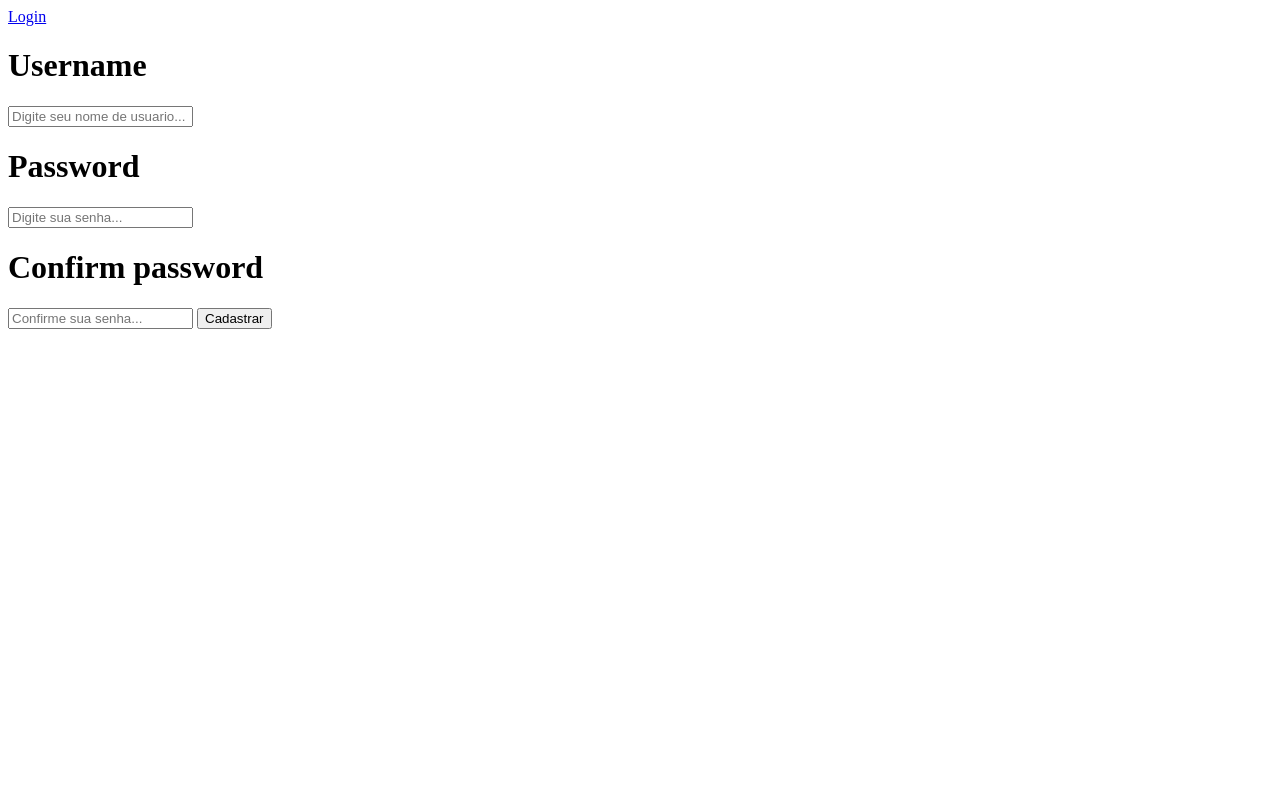
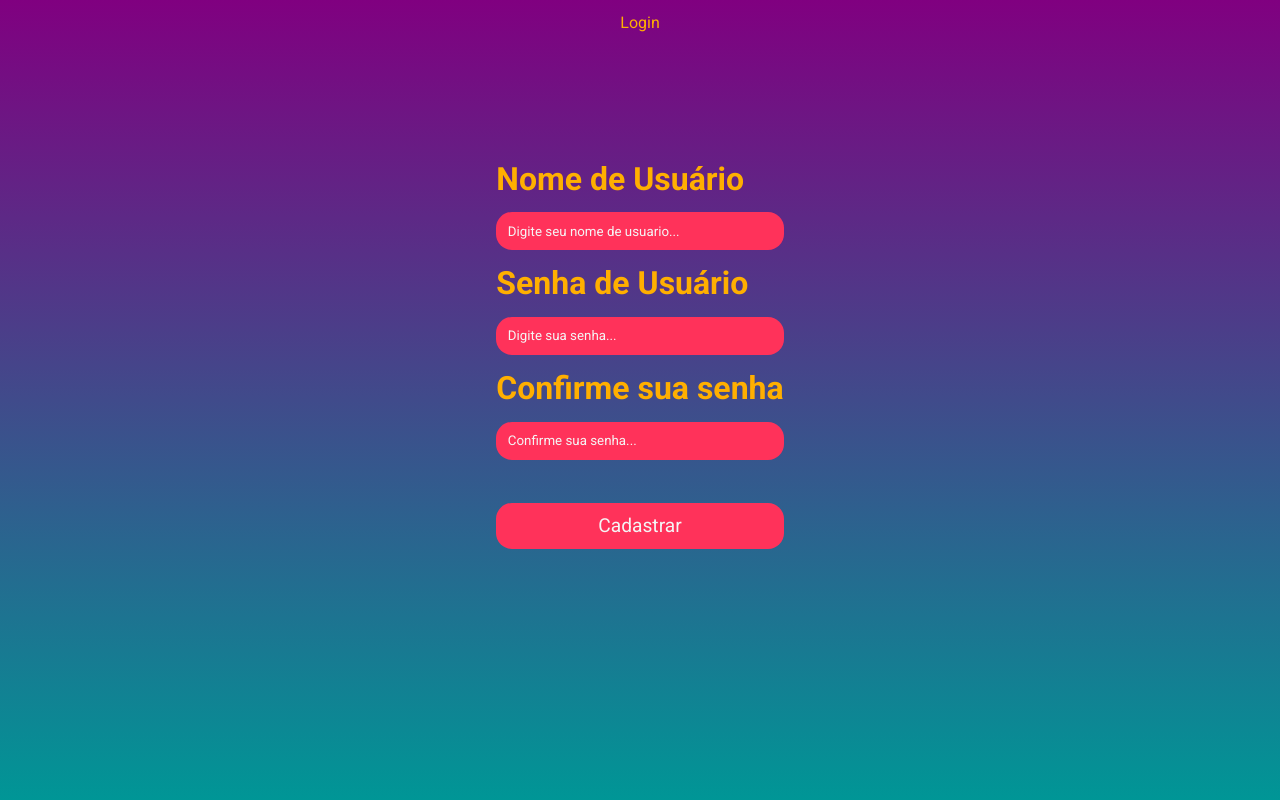
Before and after one commit to GabrielFernandes05/MailBox, a Flask app: page /cadastro in a window 1280 px wide. Run offline with Flask 3, Linux system fonts and the light colour scheme.

Commit message:
CSS aplicado no /cadastro

```diff
--- a/static/css/-.css
+++ b/static/css/-.css
@@ -1,4 +1,4 @@
-/* @import url('https://fonts.googleapis.com/css2?family=Roboto:wght@100;300;400;500;700&display=swap');
+@import url('https://fonts.googleapis.com/css2?family=Roboto:wght@100;300;400;500;700&display=swap');
 
 * {
     margin: 0;
@@ -6,12 +6,8 @@
     border: none;
     box-sizing: border-box;
     font-family: "Roboto";
-    color: rgb(0, 0, 0);
     list-style: none;
-}
-
-input{
-    background-color: rgba(172, 255, 47, 0.300);
+    text-decoration: none;
 }
 
 html {
@@ -27,12 +23,12 @@ html::-webkit-scrollbar-track {
 }
 
 html::-webkit-scrollbar-thumb {
-    background-color: rgba(rgb(0, 0, 0));
-    border: 3px solid rgba(0, 0, 0, 0.5);
+    background-color: yellow;
+    border: 3px solid purple;
     border-radius: 5rem;
 
-} */
+}
 
-#labelpasswordlogin{
+#labelpasswordlogin {
     display: none;
 }
--- a/static/css/style-cadastro.css
+++ b/static/css/style-cadastro.css
@@ -0,0 +1,52 @@
+* {
+    color: rgb(255, 175, 0);
+}
+
+.background {
+    background-repeat: no-repeat;
+    background-size: cover;
+    background-position: center;
+    background-image: linear-gradient(purple, rgb(0, 150, 150));
+    min-height: 100vh;
+    height: 100%;
+    width: 100%;
+    display: flex;
+    flex-direction: column;
+    align-items: center;
+}
+
+.nav1{
+    margin-top: 1%;
+    margin-bottom: 10%;
+}
+
+.inputs{
+    padding: 4%;
+    width: 100%;
+    background-color: rgb(255, 50, 90);
+    border-radius: 1rem;
+    margin-bottom: 5%;
+    margin-top: 5%;
+}
+
+.inputs::placeholder{
+    color: whitesmoke;
+}
+
+.C-Principal button{
+    border-radius: 1rem;
+    padding: 4%;
+    background-color: rgb(255, 50, 90);
+    color: whitesmoke;
+    cursor: pointer;
+    transition: 0.3s;
+    width: 100%;
+    margin-top: 10%;
+    font-size: 120%;
+    font-style: bold;
+}
+
+.C-Principal button:hover{
+    transition: 0.3s;
+    background-color: rgb(245, 40, 80);
+}
--- a/templates/cadastro.html
+++ b/templates/cadastro.html
@@ -9,16 +9,22 @@
 {% endblock %}
 
 {% block body %}
-<a href="{{ url_for('login') }}">Login</a>
+<div class="background">
+    <nav class="nav1">
+        <a href="{{ url_for('login') }}">Login</a>
+    </nav>
+    <div class="C-Principal">
+        <form action="/submitcadastro" method="post">
+            <h1>Nome de Usuário</h1>
+            <input type="text" name="username" id="username" placeholder="Digite seu nome de usuario..." class="inputs">
+            <h1>Senha de Usuário</h1>
+            <input type="password" name="password1" id="password1" placeholder="Digite sua senha..." class="inputs">
+            <h1>Confirme sua senha</h1>
+            <input type="password" name="password2" id="password2" placeholder="Confirme sua senha..." class="inputs">
+            <button type="submit">Cadastrar</button>
+        </form>
+    </div>
+</div>
 
-<form action="/submitcadastro" method="post">
-    <h1>Username</h1>
-    <input type="text" name="username" id="username" placeholder="Digite seu nome de usuario...">
-    <h1>Password</h1>
-    <input type="text" name="password1" id="password1" placeholder="Digite sua senha...">
-    <h1>Confirm password</h1>
-    <input type="text" name="password2" id="password2" placeholder="Confirme sua senha...">
-    <button type="submit">Cadastrar</button>
-</form>
 
 {% endblock %}
```
